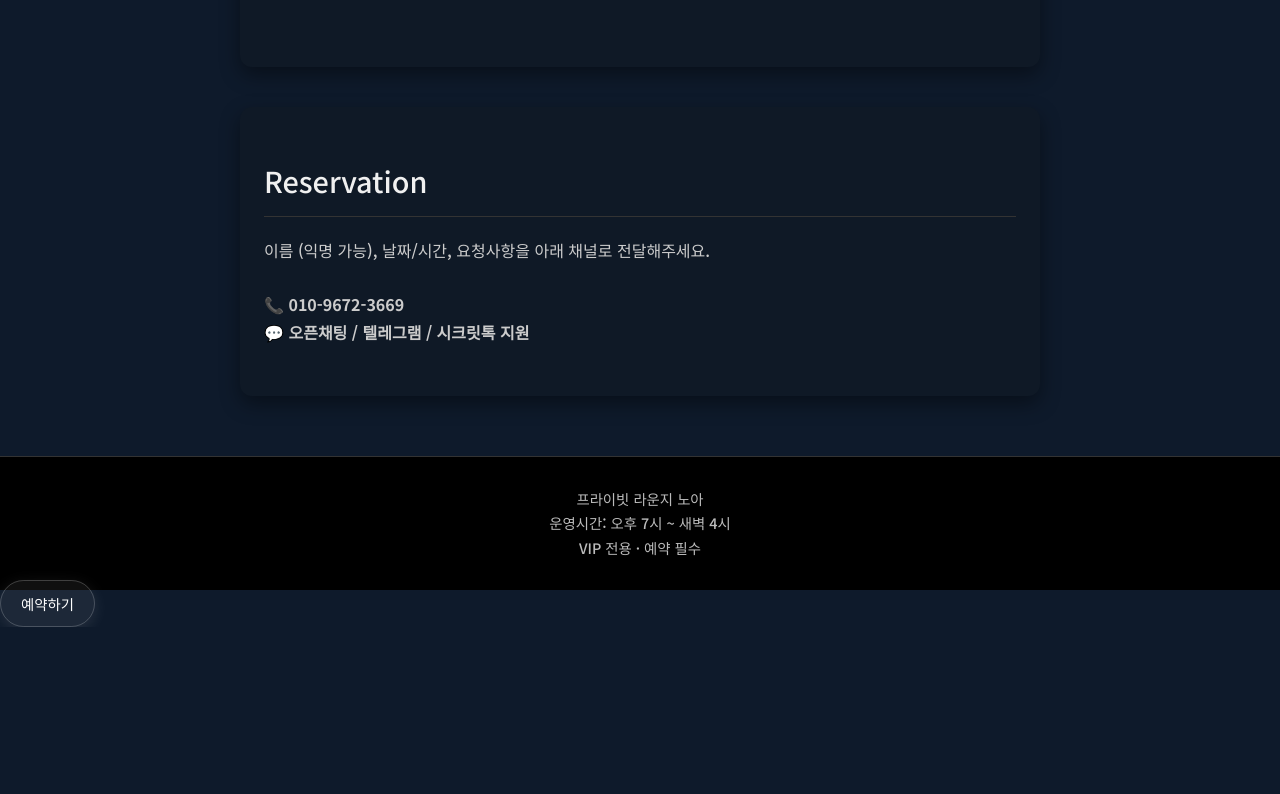
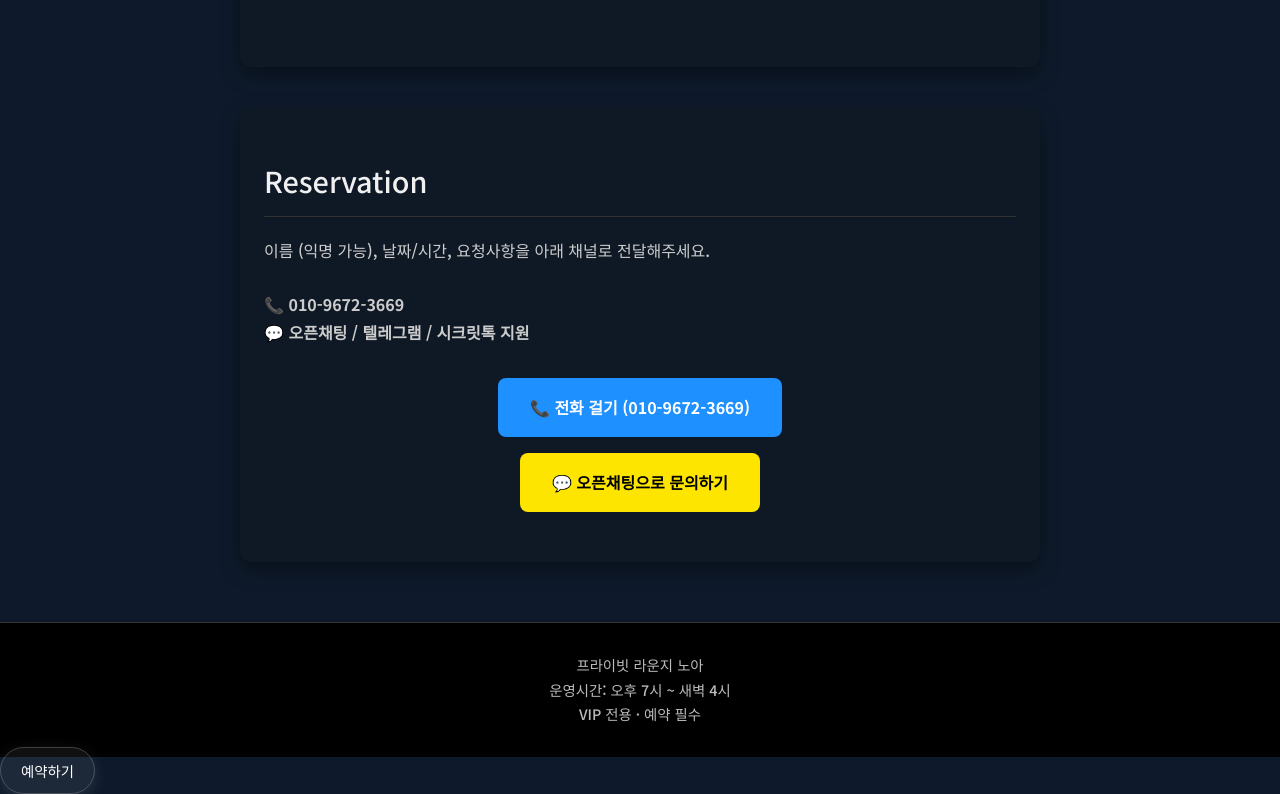
Before and after one commit to peanut8536/noah, a plain HTML site: page index.html in a window 1280 px wide. Shown: the part 3435-4229 px from the top of the page. Before the commit the page ends 4062 px from the top, so only its background shows below. Drawn offline with Linux system fonts and the light colour scheme.

Commit message:
Add files via upload

```diff
--- a/index.html
+++ b/index.html
@@ -268,7 +268,7 @@ a.button-fixed, .header-reserve-button {
 <strong>📞 010-9672-3669</strong><br/>
 <strong>💬 오픈채팅 / 텔레그램 / 시크릿톡 지원</strong>
 </p>
-</section>
+<div style="margin-top: 2rem; display: flex; flex-direction: column; gap: 1rem; align-items: center;"><a href="tel:01096723669" style="background-color: #1e90ff; color: white; padding: 1rem 2rem; border-radius: 8px; text-decoration: none; font-weight: bold; font-size: 1rem;">📞 전화 걸기 (010-9672-3669)</a><a href="https://open.kakao.com/o/sS2qEsvh" style="background-color: #fee500; color: #000; padding: 1rem 2rem; border-radius: 8px; text-decoration: none; font-weight: bold; font-size: 1rem;" target="_blank">💬 오픈채팅으로 문의하기</a></div></section>
 <footer>
     프라이빗 라운지 노아<br/>
     운영시간: 오후 7시 ~ 새벽 4시<br/>
```
